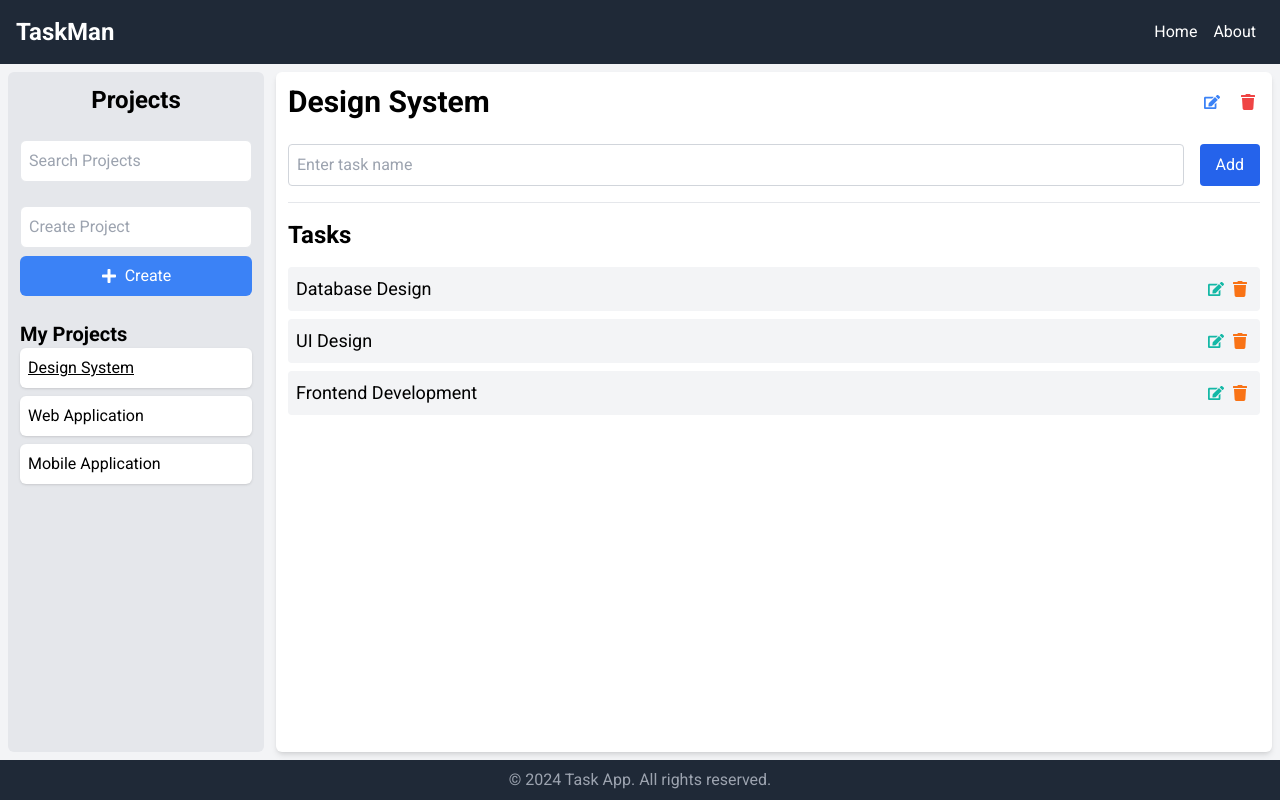
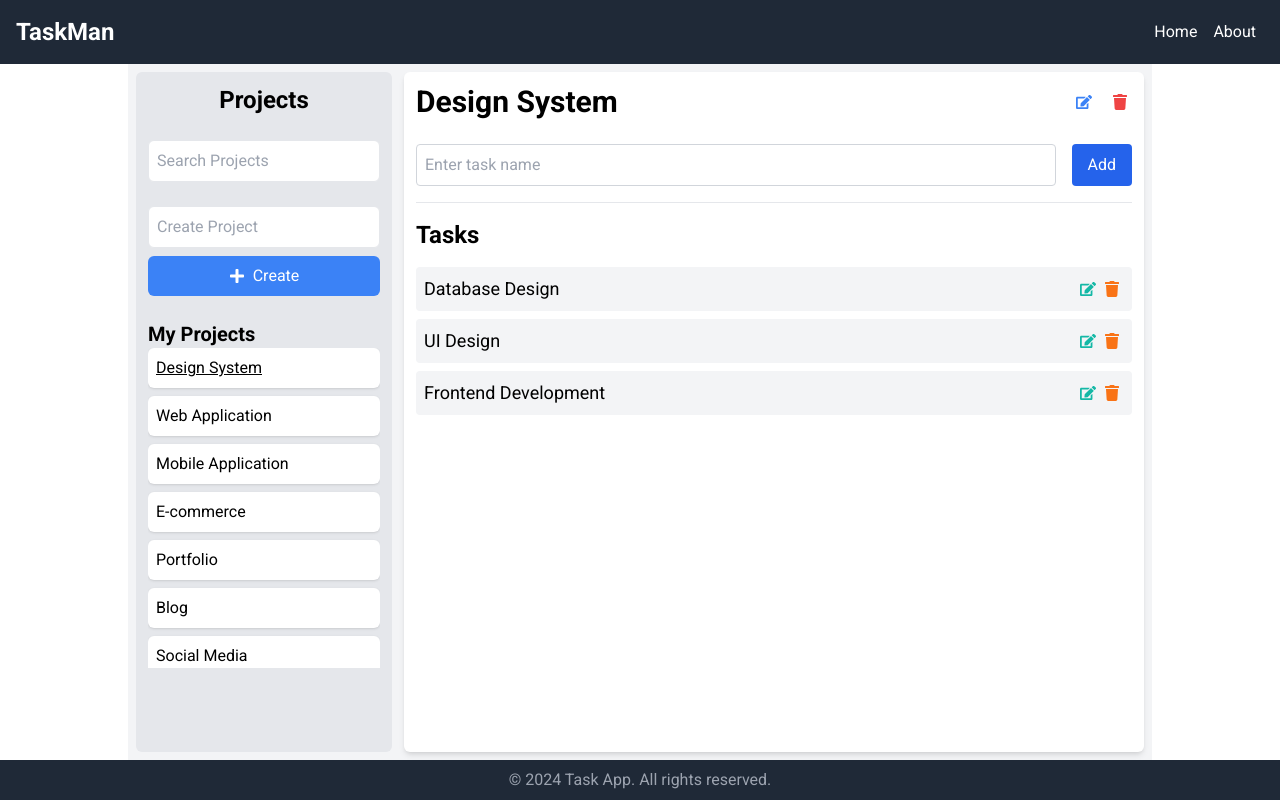
Before and after one commit to DLSiem/react-task-manager, a React (Vite) app in the folder client/: page /project/1 in a window 1280 px wide. Built offline with nearby package versions, Linux system fonts and the light colour scheme.

Commit message:
improving ui

```diff
--- a/client/src/components/SideBar.jsx
+++ b/client/src/components/SideBar.jsx
@@ -32,7 +32,7 @@ const SideBar = ({ projects }) => {
 
         <section>
           <h2 className="text-xl font-semibold">My Projects</h2>
-          <ul className="space-y-2">
+          <ul className="space-y-2 overflow-auto max-h-80">
             {projects.map(({ ProjectId, ProjectName }, index) => (
               <li
                 key={index}
--- a/client/src/data/projectdata.js
+++ b/client/src/data/projectdata.js
@@ -10,6 +10,30 @@ export const Projects = [
   {
     ProjectId: 3,
     ProjectName: "Mobile Application",
+  },
+  {
+    ProjectId: 4,
+    ProjectName: "E-commerce",
+  },
+  {
+    ProjectId: 5,
+    ProjectName: "Portfolio",
+  },
+  {
+    ProjectId: 6,
+    ProjectName: "Blog",
+  },
+  {
+    ProjectId: 7,
+    ProjectName: "Social Media",
+  },
+  {
+    ProjectId: 8,
+    ProjectName: "CRM",
+  },
+  {
+    ProjectId: 9,
+    ProjectName: "ERP",
   },
 ];
 
--- a/client/src/pages/Layout.jsx
+++ b/client/src/pages/Layout.jsx
@@ -6,7 +6,7 @@ const Layout = () => {
   return (
     <div className="flex flex-col min-h-screen">
       <Header />
-      <main className="flex-grow flex p-2 bg-gray-100">
+      <main className="flex-grow flex p-2 bg-gray-100 max-w-screen-lg mx-auto w-full">
         <Outlet />
       </main>
       <Footer />
--- a/client/src/pages/Project.jsx
+++ b/client/src/pages/Project.jsx
@@ -33,7 +33,7 @@ const Project = () => {
       <hr className="my-4" />
       <section>
         <h2 className="text-2xl font-semibold mb-4">Tasks</h2>
-        <ul className="space-y-2">
+        <ul className="space-y-2 overflow-y-auto max-h-96">
           {tasks.map(({ TaskName }, index) => (
             <li
               key={index}
```
